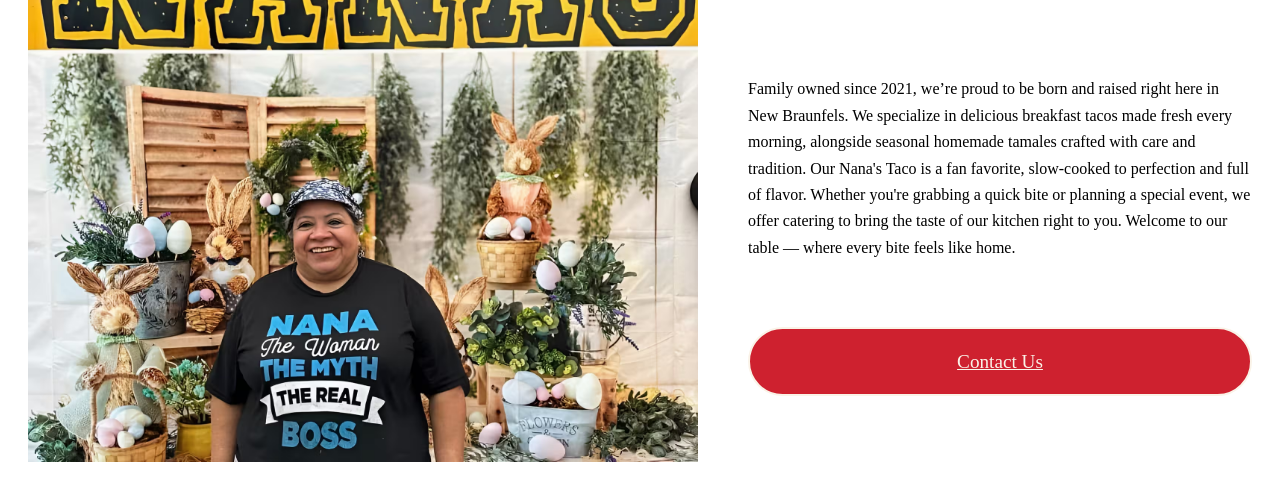
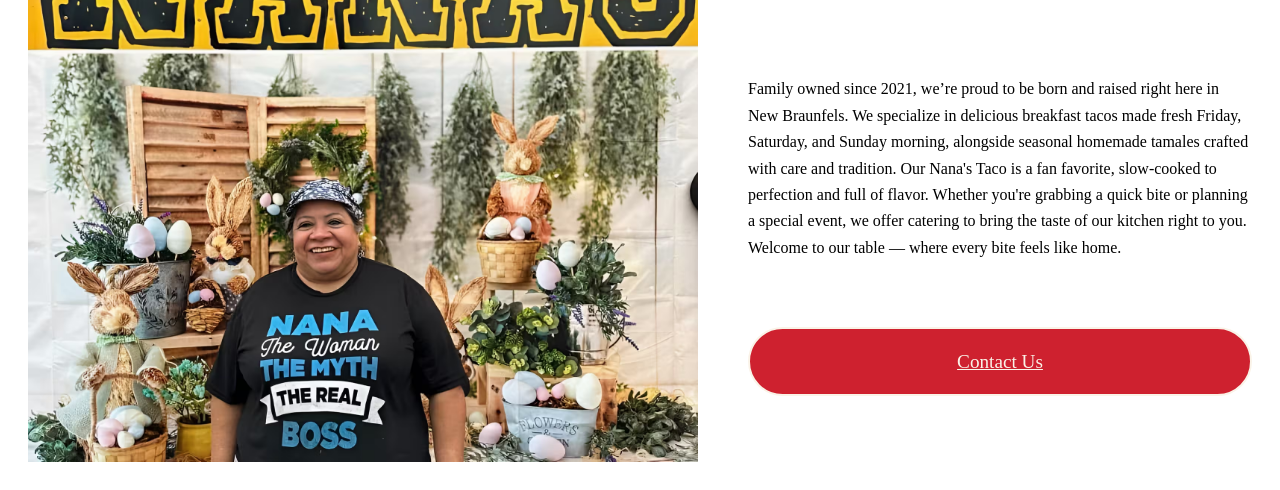
Before and after one commit to BrianMcCune/nanas-kitchen, a Gatsby site: page /about in a window 1280 px wide. Shown: the part 412-902 px from the top of the page. Built offline with nearby package versions, Linux system fonts and the light colour scheme; Gatsby itself is replaced by a stand-in of ours.

Commit message:
Update about and menu pages

```diff
--- a/package.json
+++ b/package.json
@@ -5,6 +5,7 @@
   "version": "0.1.0",
   "author": "Kyle Mathews <mathews.kyle@gmail.com>",
   "dependencies": {
+    "18": "^0.0.0",
     "@gsap/react": "^2.1.2",
     "gatsby": "^5.14.1",
     "gatsby-plugin-image": "^3.14.0",
--- a/src/pages/about.tsx
+++ b/src/pages/about.tsx
@@ -26,7 +26,7 @@ const About = () => {
                 <h1><span className='about-header-one'>Freshness in every order,</span><span className='about-header-two'> family in every meal</span></h1>
                 <p>
                     Family owned since 2021, we’re proud to be born and raised right here in New Braunfels.
-                    We specialize in delicious breakfast tacos made fresh every morning, alongside seasonal
+                    We specialize in delicious breakfast tacos made fresh Friday, Saturday, and Sunday morning, alongside seasonal
                     homemade tamales crafted with care and tradition. Our Nana's Taco is a fan favorite,
                     slow-cooked to perfection and full of flavor. Whether you're grabbing a quick bite or
                     planning a special event, we offer catering to bring the taste of our kitchen right to you.
--- a/src/pages/menu.tsx
+++ b/src/pages/menu.tsx
@@ -33,6 +33,7 @@ const Menu = () => {
                         <li>Chorizo & Egg</li>
                         <li>Spam & Egg</li>
                         <li>Papas Rancheras</li>
+                        <li>Egg & Ranchero Sauce</li>
                         <li>Chorizo & Bean</li>
                         <li>Migas</li>
                         <li>Spicy Migas</li>
```
Also changed, not shown: 1 other file.
